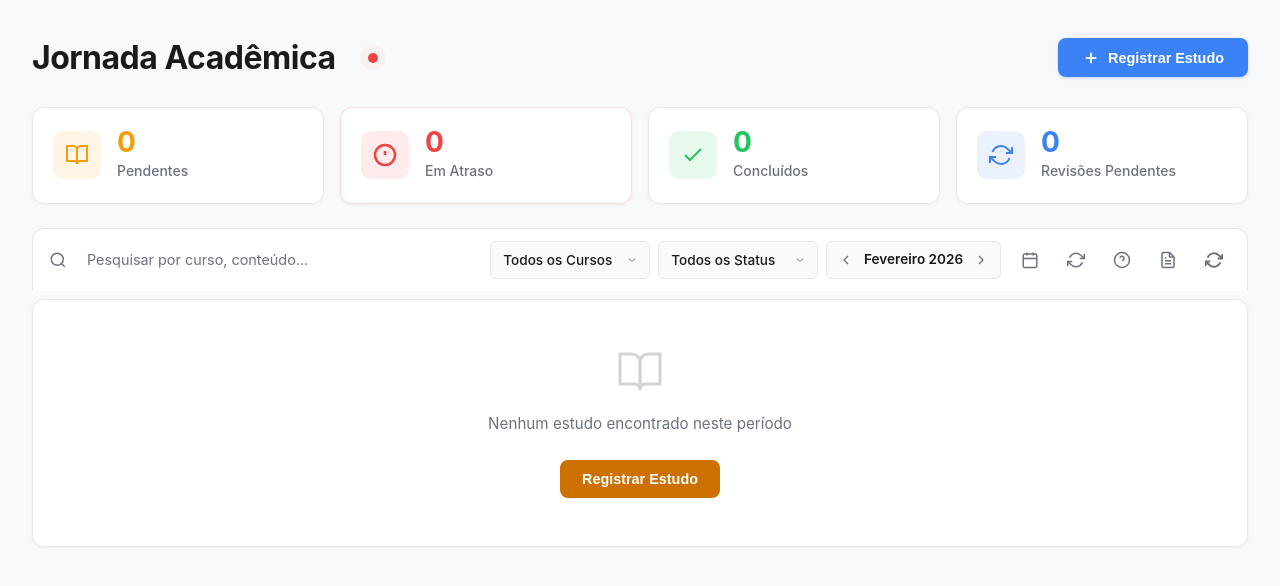
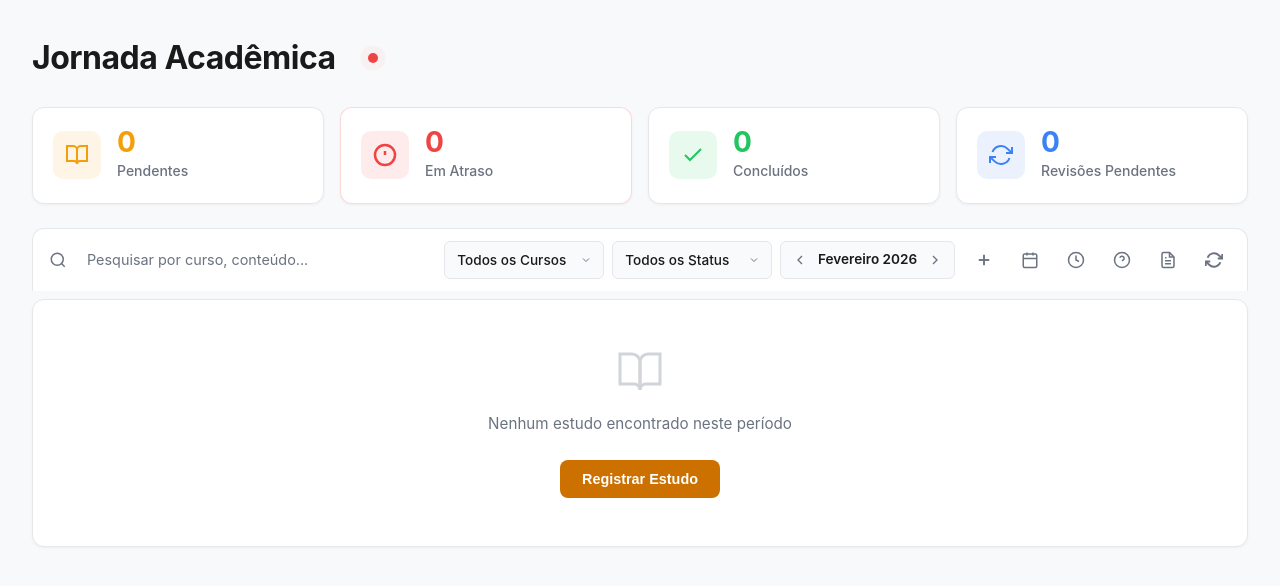
Before and after one commit to 13leugi-hub/estudos, a website: page public/index.html in a window 1280 px wide. Drawn offline with nearby package versions, Linux system fonts and the light colour scheme; no server answers.

Commit message:
Update index.html

```diff
--- a/public/index.html
+++ b/public/index.html
@@ -26,10 +26,6 @@
                 <span class="status-dot"></span>
             </div>
         </div>
-        <button class="btn-new-order-header" onclick="abrirFormEstudo()">
-            <svg width="18" height="18" viewBox="0 0 24 24" fill="none" stroke="currentColor" stroke-width="2.5"><line x1="12" y1="5" x2="12" y2="19"/><line x1="5" y1="12" x2="19" y2="12"/></svg>
-            Registrar Estudo
-        </button>
     </div>
 
     <!-- DASHBOARD -->
@@ -109,11 +105,14 @@
             </div>
 
             <!-- ÍCONES DE AÇÃO -->
+            <button class="calendar-btn" onclick="abrirFormEstudo()" title="Registrar novo estudo">
+                <svg width="18" height="18" viewBox="0 0 24 24" fill="none" stroke="currentColor" stroke-width="2.5"><line x1="12" y1="5" x2="12" y2="19"/><line x1="5" y1="12" x2="19" y2="12"/></svg>
+            </button>
             <button class="calendar-btn" onclick="toggleCalendar()" title="Selecionar mês">
                 <svg width="18" height="18" viewBox="0 0 24 24" fill="none" stroke="currentColor" stroke-width="2"><rect x="3" y="4" width="18" height="18" rx="2"/><line x1="16" y1="2" x2="16" y2="6"/><line x1="8" y1="2" x2="8" y2="6"/><line x1="3" y1="10" x2="21" y2="10"/></svg>
             </button>
-            <button class="calendar-btn" onclick="modalTodasRevisoes.open()" title="Todas as revisões">
-                <svg width="18" height="18" viewBox="0 0 24 24" fill="none" stroke="currentColor" stroke-width="2"><polyline points="23 4 23 10 17 10"/><polyline points="1 20 1 14 7 14"/><path d="M3.51 9a9 9 0 0 1 14.85-3.36L23 10M1 14l4.64 4.36A9 9 0 0 0 20.49 15"/></svg>
+            <button class="calendar-btn" onclick="modalTodasRevisoes.open()" title="Revisões agendadas">
+                <svg width="18" height="18" viewBox="0 0 24 24" fill="none" stroke="currentColor" stroke-width="2"><circle cx="12" cy="12" r="10"/><polyline points="12 6 12 12 16 14"/></svg>
             </button>
             <button class="calendar-btn" onclick="modalBancoQuestoes.open()" title="Banco de questões">
                 <svg width="18" height="18" viewBox="0 0 24 24" fill="none" stroke="currentColor" stroke-width="2"><circle cx="12" cy="12" r="10"/><path d="M9.09 9a3 3 0 0 1 5.83 1c0 2-3 3-3 3"/><line x1="12" y1="17" x2="12.01" y2="17"/></svg>
```
